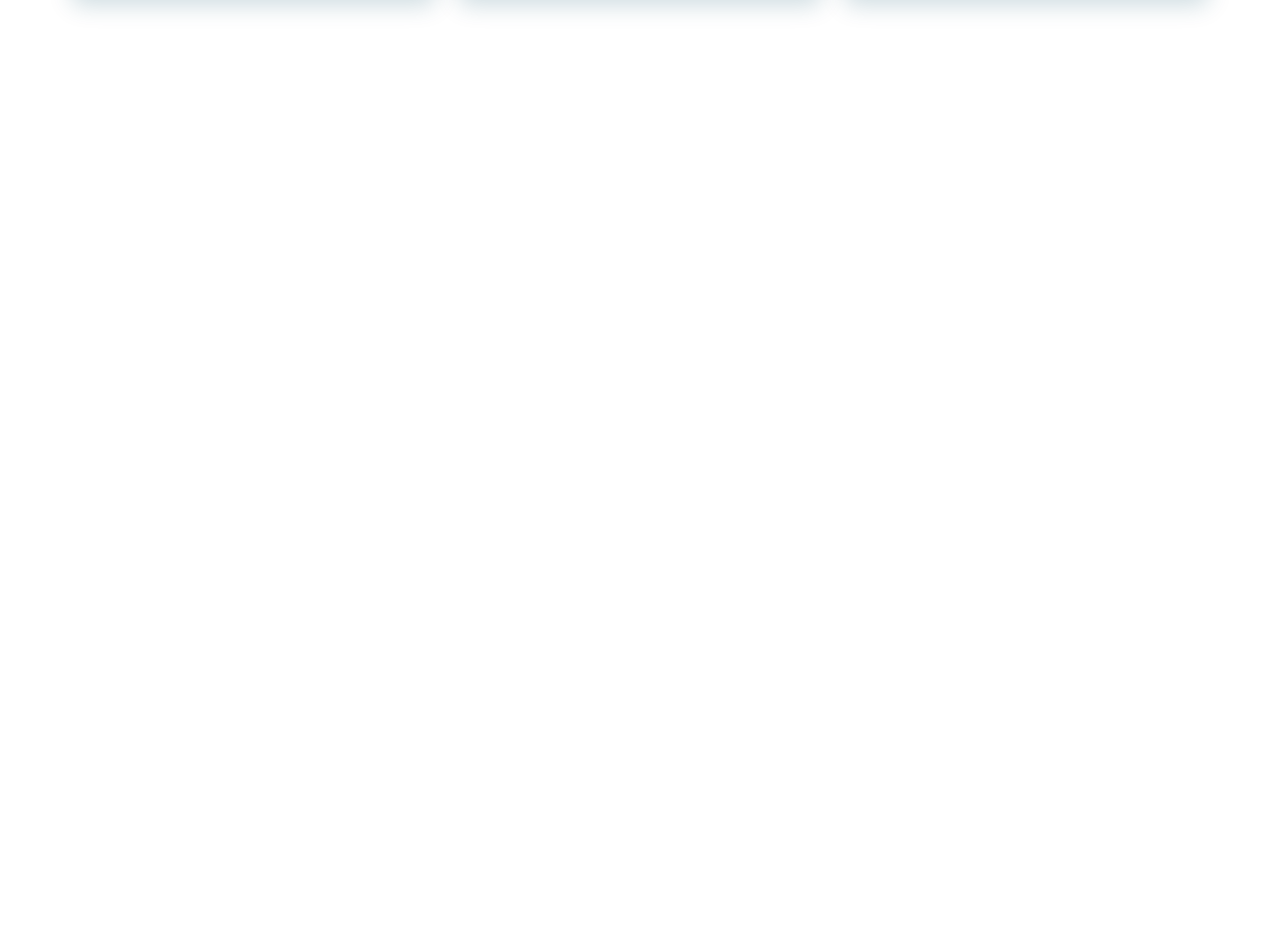
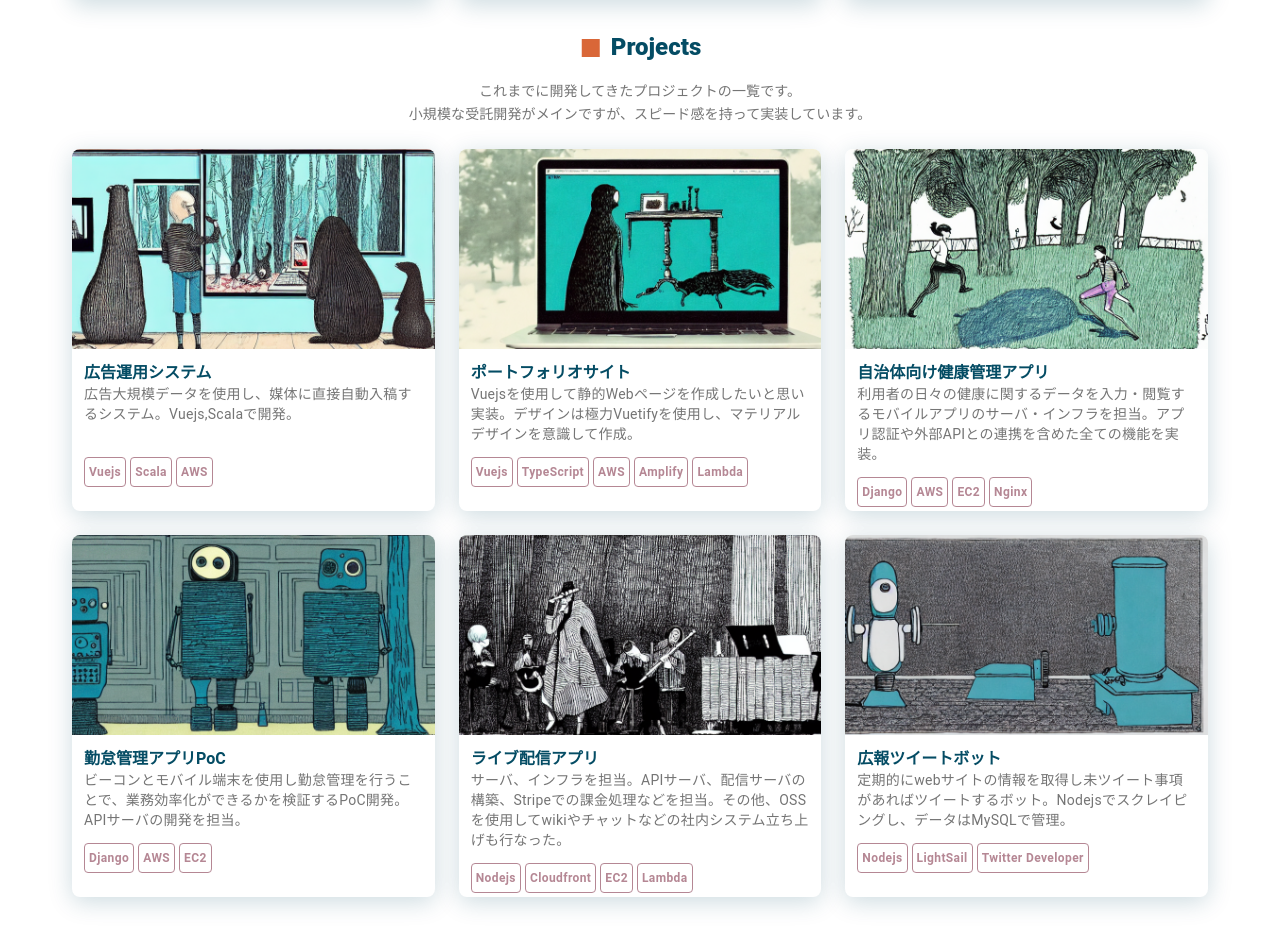
Before and after one commit to bbb-squash/portfolio, a Vue app in the folder client_new/: page / in a window 1280 px wide. Shown: the part 2622-3551 px from the top of the page. Before the commit the page ends 2654 px from the top, so only its background shows below. Built offline with nearby package versions, Linux system fonts and the light colour scheme.

Commit message:
projects追加

```diff
--- /dev/null
+++ b/client_new/src/components/Projects.vue
@@ -0,0 +1,52 @@
+<script setup lang="ts">
+import PageContentLayout from '@/layouts/PageContentLayout.vue'
+
+export type ProjectItem = {
+  title: string
+  text: string
+  tools: string[]
+  image: string
+  date: string
+}
+
+const props = defineProps<{
+  projectItems: ProjectItem[]
+}>()
+</script>
+
+<template>
+  <page-content-layout title="Projects">
+    <template v-slot:description>
+      これまでに開発してきたプロジェクトの一覧です。<br />
+      小規模な受託開発がメインですが、スピード感を持って実装しています。
+    </template>
+    <template v-slot:content>
+      <v-col v-for="(item, index) in props.projectItems" :key="index" xs="12" sm="12" md="4">
+        <div class="box-shadow rounded-lg h-100">
+          <v-img :src="item.image" class="rounded-t-lg" max-height="200" cover />
+          <div class="pa-3">
+            <h4 class="text-primary">{{ item.title }}</h4>
+            <p class="text-grey-darken-1 text-body-2 min-h-60px">{{ item.text }}</p>
+          </div>
+          <div class="px-3">
+            <span
+              v-for="(tool, i) in item.tools"
+              :key="i"
+              class="text-accent-dark text-caption border-sm border-accent-dark rounded pa-1 mr-1 mb-1 d-inline-block"
+            >
+              <strong>{{ tool }}</strong>
+            </span>
+          </div>
+        </div>
+      </v-col>
+    </template>
+  </page-content-layout>
+</template>
+<style scoped>
+.border-accent-dark {
+  border-color: rgb(var(--v-theme-accent-dark)) !important;
+}
+.min-h-60px {
+  min-height: 60px;
+}
+</style>
--- a/client_new/src/components/Skills.vue
+++ b/client_new/src/components/Skills.vue
@@ -54,6 +54,9 @@ const props = defineProps<{
 .border-accent {
   border-color: rgb(var(--v-theme-accent)) !important;
 }
+.border-accent-dark {
+  border-color: rgb(var(--v-theme-accent-dark)) !important;
+}
 .w-38px {
   width: 38px;
 }
--- a/client_new/src/views/WorkView.vue
+++ b/client_new/src/views/WorkView.vue
@@ -1,5 +1,12 @@
 <script setup lang="ts">
 import Skills from '@/components/Skills.vue'
+import Projects, { type ProjectItem } from '@/components/Projects.vue'
+import ProjectAdOperation from '@/assets/png/projects/ad_operation.png'
+import ProjectWebFront from '@/assets/png/projects/web_front.png'
+import ProjectHealthApp from '@/assets/png/projects/health_app.png'
+import ProjectChatBot from '@/assets/png/projects/chatbot.png'
+import ProjectLiveApp from '@/assets/png/projects/live_app.png'
+import ProjectTweetBot from '@/assets/png/projects/tweetbot.png'
 
 const skillItems = [
   {
@@ -31,6 +38,51 @@ const skillItems = [
     capabilities: ['AWS', 'Azure', 'Xserver', 'Heroku', 'Nginx', 'Apache', 'EMQX', 'Grafana']
   }
 ]
+
+const projectItems: ProjectItem[] = [
+  {
+    title: '広告運用システム',
+    text: '広告大規模データを使用し、媒体に直接自動入稿するシステム。Vuejs,Scalaで開発。',
+    tools: ['Vuejs', 'Scala', 'AWS'],
+    image: ProjectAdOperation,
+    date: '2023/05'
+  },
+  {
+    title: 'ポートフォリオサイト',
+    text: 'Vuejsを使用して静的Webページを作成したいと思い実装。デザインは極力Vuetifyを使用し、マテリアルデザインを意識して作成。',
+    tools: ['Vuejs', 'TypeScript', 'AWS', 'Amplify', 'Lambda'],
+    image: ProjectWebFront,
+    date: '2023/04'
+  },
+  {
+    title: '自治体向け健康管理アプリ',
+    text: '利用者の日々の健康に関するデータを入力・閲覧するモバイルアプリのサーバ・インフラを担当。アプリ認証や外部APIとの連携を含めた全ての機能を実装。',
+    tools: ['Django', 'AWS', 'EC2', 'Nginx'],
+    image: ProjectHealthApp,
+    date: '2022/09~2022/12'
+  },
+  {
+    title: '勤怠管理アプリPoC',
+    text: 'ビーコンとモバイル端末を使用し勤怠管理を行うことで、業務効率化ができるかを検証するPoC開発。APIサーバの開発を担当。',
+    tools: ['Django', 'AWS', 'EC2'],
+    image: ProjectChatBot,
+    date: '2022/05~2022/08'
+  },
+  {
+    title: 'ライブ配信アプリ',
+    text: 'サーバ、インフラを担当。APIサーバ、配信サーバの構築、Stripeでの課金処理などを担当。その他、OSSを使用してwikiやチャットなどの社内システム立ち上げも行なった。',
+    tools: ['Nodejs', 'Cloudfront', 'EC2', 'Lambda'],
+    image: ProjectLiveApp,
+    date: '2022/02~'
+  },
+  {
+    title: '広報ツイートボット',
+    text: '定期的にwebサイトの情報を取得し未ツイート事項があればツイートするボット。Nodejsでスクレイピングし、データはMySQLで管理。',
+    tools: ['Nodejs', 'LightSail', 'Twitter Developer'],
+    image: ProjectTweetBot,
+    date: '2021/06'
+  }
+]
 </script>
 <template>
   <v-container>
@@ -41,5 +93,6 @@ const skillItems = [
       </v-col>
     </v-row>
     <skills :skill-items="skillItems" />
+    <projects :project-items="projectItems" />
   </v-container>
 </template>
```
